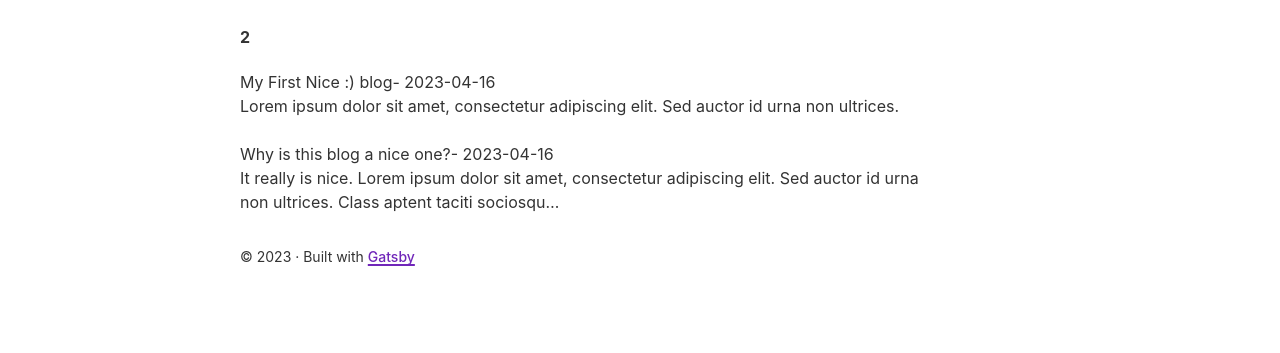
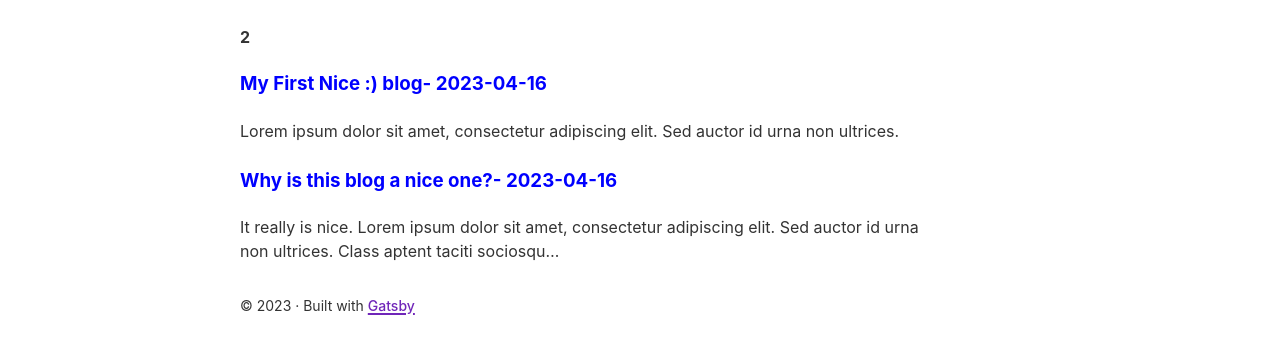
Before and after one commit to pgruchot/gatsby, a Gatsby site: page / in a window 1280 px wide. Shown: the part 159-512 px from the top of the page. Built offline with nearby package versions, Linux system fonts and the light colour scheme; Gatsby itself is replaced by a stand-in of ours.

Commit message:
fixes and adjustments

```diff
--- a/gatsby-config.js
+++ b/gatsby-config.js
@@ -32,6 +32,7 @@
     },
     "gatsby-transformer-remark",
     `gatsby-transformer-sharp`,
+    `gatsby-plugin-styled-components`,
     `gatsby-plugin-sharp`,
     {
       resolve: `gatsby-plugin-manifest`,
--- a/package.json
+++ b/package.json
@@ -5,15 +5,18 @@
   "version": "0.1.0",
   "author": "Kyle Mathews <mathews.kyle@gmail.com>",
   "dependencies": {
+    "babel-plugin-styled-components": "^2.1.1",
     "gatsby": "^5.8.1",
     "gatsby-plugin-image": "^3.8.0",
     "gatsby-plugin-manifest": "^5.8.0",
     "gatsby-plugin-sharp": "^5.8.1",
+    "gatsby-plugin-styled-components": "^6.8.0",
     "gatsby-source-filesystem": "^5.8.0",
     "gatsby-transformer-remark": "^6.8.0",
     "gatsby-transformer-sharp": "^5.8.0",
     "react": "^18.2.0",
-    "react-dom": "^18.2.0"
+    "react-dom": "^18.2.0",
+    "styled-components": "^5.3.9"
   },
   "devDependencies": {
     "prettier": "^2.8.7"
--- a/src/pages/index.js
+++ b/src/pages/index.js
@@ -1,9 +1,16 @@
 import * as React from "react"
-import { Link, graphql } from "gatsby"
-
+import { graphql, Link } from "gatsby"
+import styled from "styled-components"
 import Layout from "../components/layout"
 import Seo from "../components/seo"
-import * as styles from "../components/index.module.css"
+
+const BlogLink = styled(Link)`
+  text-decoration: none;
+`
+const BlogTitle = styled.h3`
+  margin-bottom: 20px;
+  color: blue;
+`
 
 export default ({ data }) => {
   console.log(data)
@@ -15,9 +22,11 @@
         {data.allMarkdownRemark.edges.map(({ node }) => {
           return (
             <div key={node.id}>
-              <span>
-                {node.frontmatter.title}- {node.frontmatter.date}
-              </span>
+              <BlogLink to={node.fields.slug}>
+                <BlogTitle>
+                  {node.frontmatter.title}- {node.frontmatter.date}
+                </BlogTitle>
+              </BlogLink>
               <p>{node.excerpt}</p>
             </div>
           )
@@ -36,7 +45,7 @@
 
 export const query = graphql`
   query {
-    allMarkdownRemark {
+    allMarkdownRemark(sort: { fields: [frontmatter___date], order: DESC }) {
       totalCount
       edges {
         node {
@@ -46,6 +55,9 @@
             title
           }
           id
+          fields {
+            slug
+          }
           excerpt
         }
       }
```
Also changed, not shown: README.md, 1 other file.
